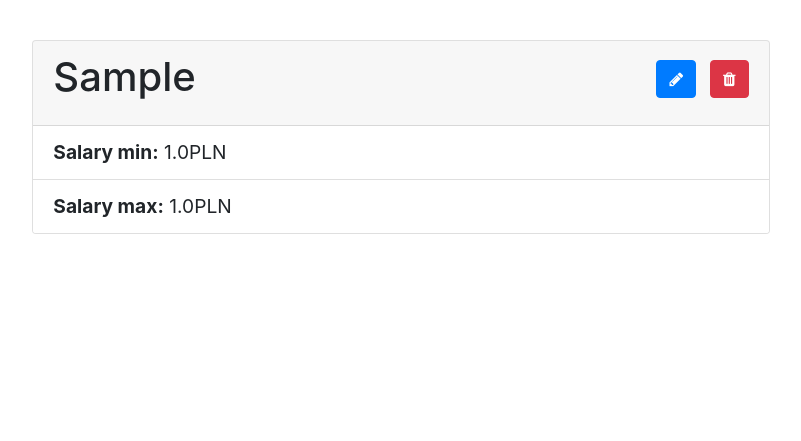
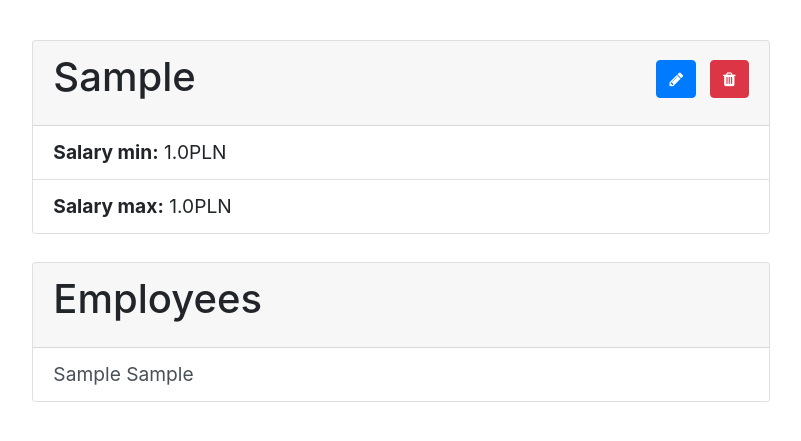
Before and after one commit to Endrju00/ShopManager, a Django app: a page that uses project/employees/templates/employees/position_detail.html in a window 1280 px wide. Shown: the part 56-497 px from the top of the page, without its empty margins (239-1040 px from the left). Run offline with Django 3.2, Linux system fonts and the light colour scheme; tables that the repository leaves empty hold one stand-in row (values such as "Sample post").

Commit message:
List employees at position

```diff
--- a/project/employees/models.py
+++ b/project/employees/models.py
@@ -39,9 +39,7 @@ class Employee(models.Model):
         super().save(*args, **kwargs)
 
     def __str__(self):
-        if self.position:
-            return f'{self.position} {self.name} {self.surname}'
-        return f'Unknown position {self.name} {self.surname}'
+        return f'{self.name} {self.surname}'
 
     class Meta:
         ordering = ['position', 'name', 'surname']
--- a/project/employees/templates/employees/position_detail.html
+++ b/project/employees/templates/employees/position_detail.html
@@ -13,6 +13,20 @@
               <li class="list-group-item"><strong>Salary max:</strong> {{ object.salary_max }}PLN</li>
             </ul>
         </div>
+
+        {% if employees %}
+        <br>
+        <div class="card" style="width: 80%; margin-left: 10%;">
+          <div class="card-header">
+            <h1 class="card-title">Employees</h1>
+          </div>
+          <ul class="list-group list-group-flush">
+            {% for employee in employees %}
+              <a class="list-group-item list-group-item-action" href="{% url 'employees:employee-detail' employee.id %}">{{ employee }}</a>
+            {% endfor %}
+          </ul>
+        </div>
+        {% endif %}
         <br>
     </div>
 {% endblock %}
--- a/project/employees/views.py
+++ b/project/employees/views.py
@@ -109,6 +109,12 @@ class PositionListView(generic.ListView):
 class PositionDetailView(generic.DetailView):
     model = Position
 
+    def get_context_data(self, **kwargs):
+        context = super().get_context_data(**kwargs)
+        context['employees'] = Employee.objects.filter(
+            position__name=self.kwargs['pk'])
+        return context
+
 
 class PositionCreateView(generic.edit.CreateView):
     model = Position
```
